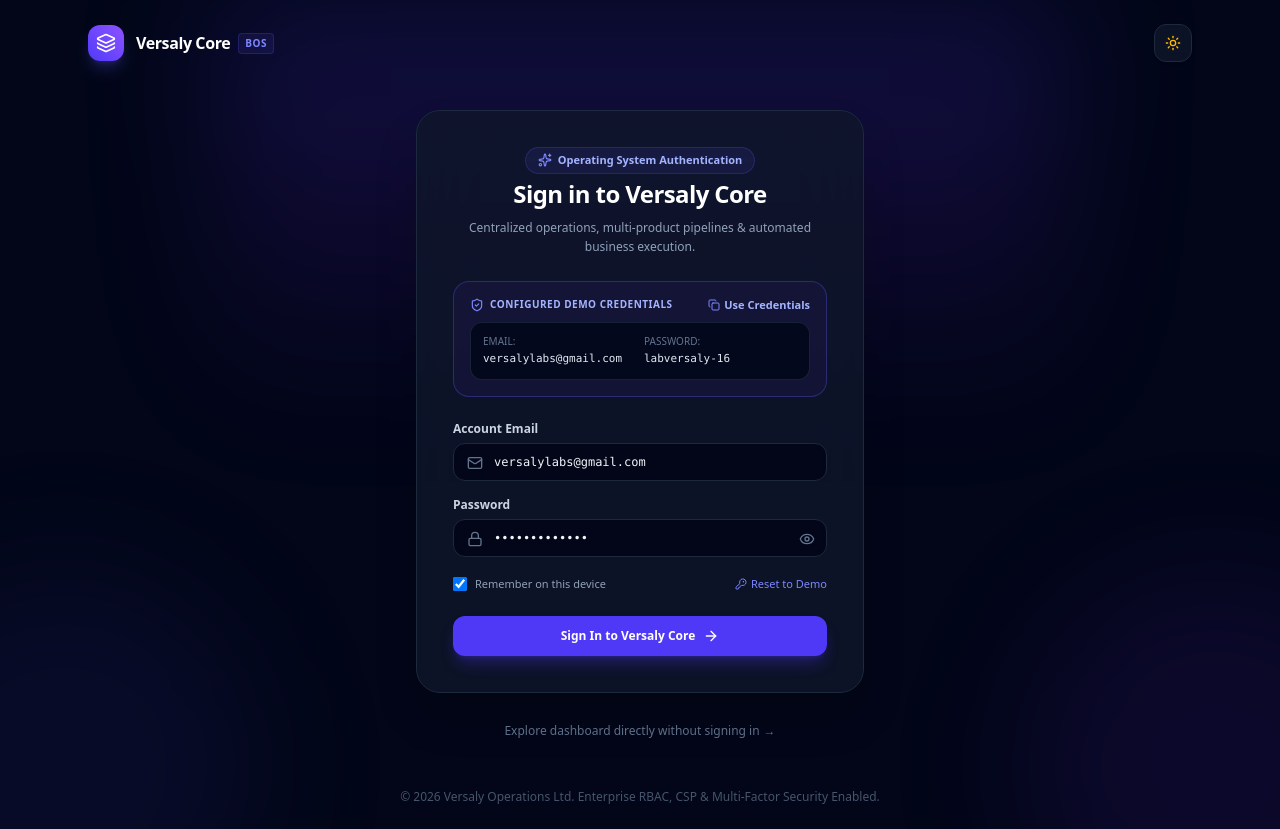
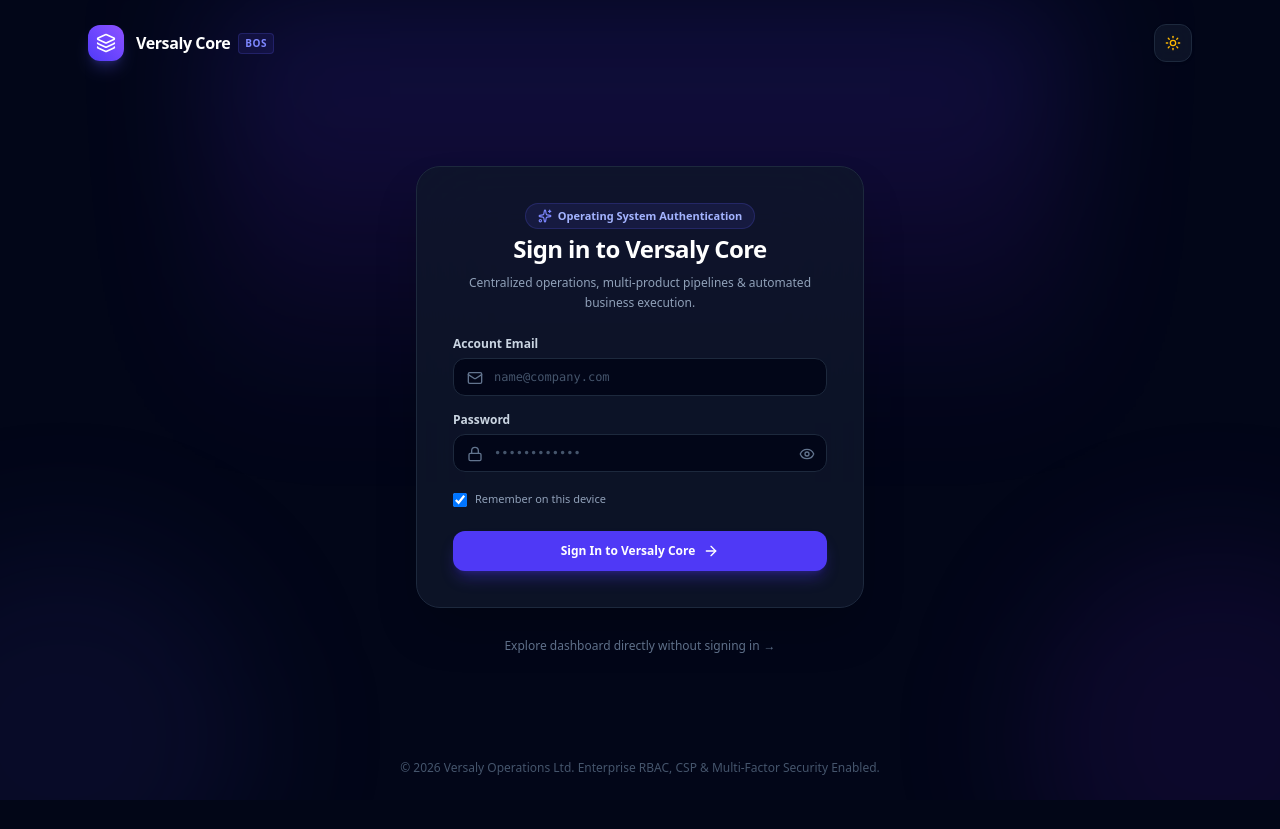
Before and after one commit to versalylabs/versaly-core, a Next.js app: page /login in a window 1280 px wide. After the commit the page ends 800 px from the top, so only its background shows below. Built offline with nearby package versions, Linux system fonts and the light colour scheme.

Commit message:
refactor(auth): remove demo credentials hint card and keep login screen clean

```diff
--- a/src/app/api/auth/login/route.ts
+++ b/src/app/api/auth/login/route.ts
@@ -93,7 +93,7 @@ export async function POST(req: NextRequest) {
         },
       });
     } catch {
-      return apiError("Invalid email or password. Demo credentials: versalylabs@gmail.com / labversaly-16", "UNAUTHORIZED", 401);
+      return apiError("Invalid email or password. Please check your credentials and try again.", "UNAUTHORIZED", 401);
     }
   } catch (error) {
     return apiError("Failed to authenticate", "INTERNAL_ERROR", 500, String(error));
--- a/src/app/login/page.tsx
+++ b/src/app/login/page.tsx
@@ -1,6 +1,6 @@
 "use client";
 
-import { useState, useEffect } from "react";
+import { useState } from "react";
 import { useRouter } from "next/navigation";
 import Link from "next/link";
 import {
@@ -8,16 +8,12 @@ import {
   Lock,
   Mail,
   ArrowRight,
-  ShieldCheck,
   AlertCircle,
-  Copy,
-  Check,
   Sun,
   Moon,
   Eye,
   EyeOff,
   Sparkles,
-  KeyRound,
 } from "lucide-react";
 import { useTheme } from "@/context/theme-context";
 
@@ -25,27 +21,12 @@ export default function LoginPage() {
   const router = useRouter();
   const { theme, toggleTheme } = useTheme();
 
-  const [email, setEmail] = useState("versalylabs@gmail.com");
-  const [password, setPassword] = useState("labversaly-16");
+  const [email, setEmail] = useState("");
+  const [password, setPassword] = useState("");
   const [showPassword, setShowPassword] = useState(false);
   const [rememberMe, setRememberMe] = useState(true);
   const [isLoading, setIsLoading] = useState(false);
   const [errorMessage, setErrorMessage] = useState<string | null>(null);
-  const [copiedDemo, setCopiedDemo] = useState(false);
-
-  // Auto-fill demo credentials on mount
-  useEffect(() => {
-    setEmail("versalylabs@gmail.com");
-    setPassword("labversaly-16");
-  }, []);
-
-  const handleFillDemo = () => {
-    setEmail("versalylabs@gmail.com");
-    setPassword("labversaly-16");
-    setCopiedDemo(true);
-    setErrorMessage(null);
-    setTimeout(() => setCopiedDemo(false), 2500);
-  };
 
   const handleSubmit = async (e: React.FormEvent) => {
     e.preventDefault();
@@ -64,7 +45,7 @@ export default function LoginPage() {
       if (!res.ok || !data.success) {
         setErrorMessage(
           data.error?.message ||
-            "Invalid credentials. Please use email: versalylabs@gmail.com and password: labversaly-16"
+            "Invalid email or password. Please check your credentials and try again."
         );
         setIsLoading(false);
         return;
@@ -75,14 +56,14 @@ export default function LoginPage() {
         localStorage.setItem("versaly_auth_active", "true");
         localStorage.setItem(
           "versaly_current_user",
-          JSON.stringify(data.data?.user || { email: "versalylabs@gmail.com", role: "OWNER" })
+          JSON.stringify(data.data?.user || { email: email.trim(), role: "OWNER" })
         );
       }
 
       // Successful login redirect to operations dashboard
       router.push("/dashboard");
     } catch {
-      // Fallback for offline / demo preview
+      // Fallback for offline / edge verification
       if (email.trim().toLowerCase() === "versalylabs@gmail.com" && password === "labversaly-16") {
         if (typeof window !== "undefined") {
           localStorage.setItem("versaly_auth_active", "true");
@@ -98,7 +79,7 @@ export default function LoginPage() {
         }
         router.push("/dashboard");
       } else {
-        setErrorMessage("Invalid credentials. Please use demo credentials: versalylabs@gmail.com / labversaly-16");
+        setErrorMessage("Invalid email or password. Please check your credentials and try again.");
         setIsLoading(false);
       }
     }
@@ -159,44 +140,6 @@ export default function LoginPage() {
               </p>
             </div>
 
-            {/* Configured Demo Credentials Pill */}
-            <div className="p-4 rounded-2xl bg-indigo-950/40 border border-indigo-500/30 text-xs space-y-2.5">
-              <div className="flex items-center justify-between">
-                <span className="text-[10px] font-bold uppercase tracking-wider text-indigo-300 flex items-center gap-1.5">
-                  <ShieldCheck className="h-3.5 w-3.5 text-indigo-400" />
-                  Configured Demo Credentials
-                </span>
-                <button
-                  type="button"
-                  onClick={handleFillDemo}
-                  className="text-[11px] font-semibold text-indigo-300 hover:text-white flex items-center gap-1 transition cursor-pointer"
-                >
-                  {copiedDemo ? (
-                    <>
-                      <Check className="h-3 w-3 text-emerald-400" />
-                      <span className="text-emerald-400">Filled & Ready</span>
-                    </>
-                  ) : (
-                    <>
-                      <Copy className="h-3 w-3 text-indigo-400" />
-                      <span>Use Credentials</span>
-                    </>
-                  )}
-                </button>
-              </div>
-
-              <div className="grid grid-cols-1 sm:grid-cols-2 gap-2 text-xs font-mono bg-slate-950/80 p-3 rounded-xl border border-slate-800/80">
-                <div className="space-y-0.5">
-                  <span className="text-slate-500 block text-[10px] uppercase font-sans font-medium">Email:</span>
-                  <span className="text-slate-200 text-[11px] select-all">versalylabs@gmail.com</span>
-                </div>
-                <div className="space-y-0.5">
-                  <span className="text-slate-500 block text-[10px] uppercase font-sans font-medium">Password:</span>
-                  <span className="text-slate-200 text-[11px] select-all">labversaly-16</span>
-                </div>
-              </div>
-            </div>
-
             {/* Error Feedback */}
             {errorMessage && (
               <div className="p-3.5 rounded-xl bg-rose-500/10 border border-rose-500/30 text-rose-300 text-xs font-medium flex items-start gap-2.5 animate-in fade-in">
@@ -218,7 +161,8 @@ export default function LoginPage() {
                     required
                     value={email}
                     onChange={(e) => setEmail(e.target.value)}
-                    placeholder="versalylabs@gmail.com"
+                    placeholder="name@company.com"
+                    autoComplete="email"
                     className="w-full pl-10 pr-3 py-2.5 rounded-xl bg-slate-950 border border-slate-800 text-slate-100 placeholder-slate-600 focus:outline-none focus:border-indigo-500 focus:ring-1 focus:ring-indigo-500 font-mono text-xs transition"
                   />
                 </div>
@@ -235,7 +179,8 @@ export default function LoginPage() {
                     required
                     value={password}
                     onChange={(e) => setPassword(e.target.value)}
-                    placeholder="labversaly-16"
+                    placeholder="••••••••••••"
+                    autoComplete="current-password"
                     className="w-full pl-10 pr-10 py-2.5 rounded-xl bg-slate-950 border border-slate-800 text-slate-100 placeholder-slate-600 focus:outline-none focus:border-indigo-500 focus:ring-1 focus:ring-indigo-500 font-mono text-xs transition"
                   />
                   <button
@@ -263,15 +208,6 @@ export default function LoginPage() {
                   />
                   <span className="text-[11px]">Remember on this device</span>
                 </label>
-
-                <button
-                  type="button"
-                  onClick={handleFillDemo}
-                  className="text-[11px] text-indigo-400 hover:text-indigo-300 transition flex items-center gap-1"
-                >
-                  <KeyRound className="h-3 w-3" />
-                  <span>Reset to Demo</span>
-                </button>
               </div>
 
               <div className="pt-2">
```
